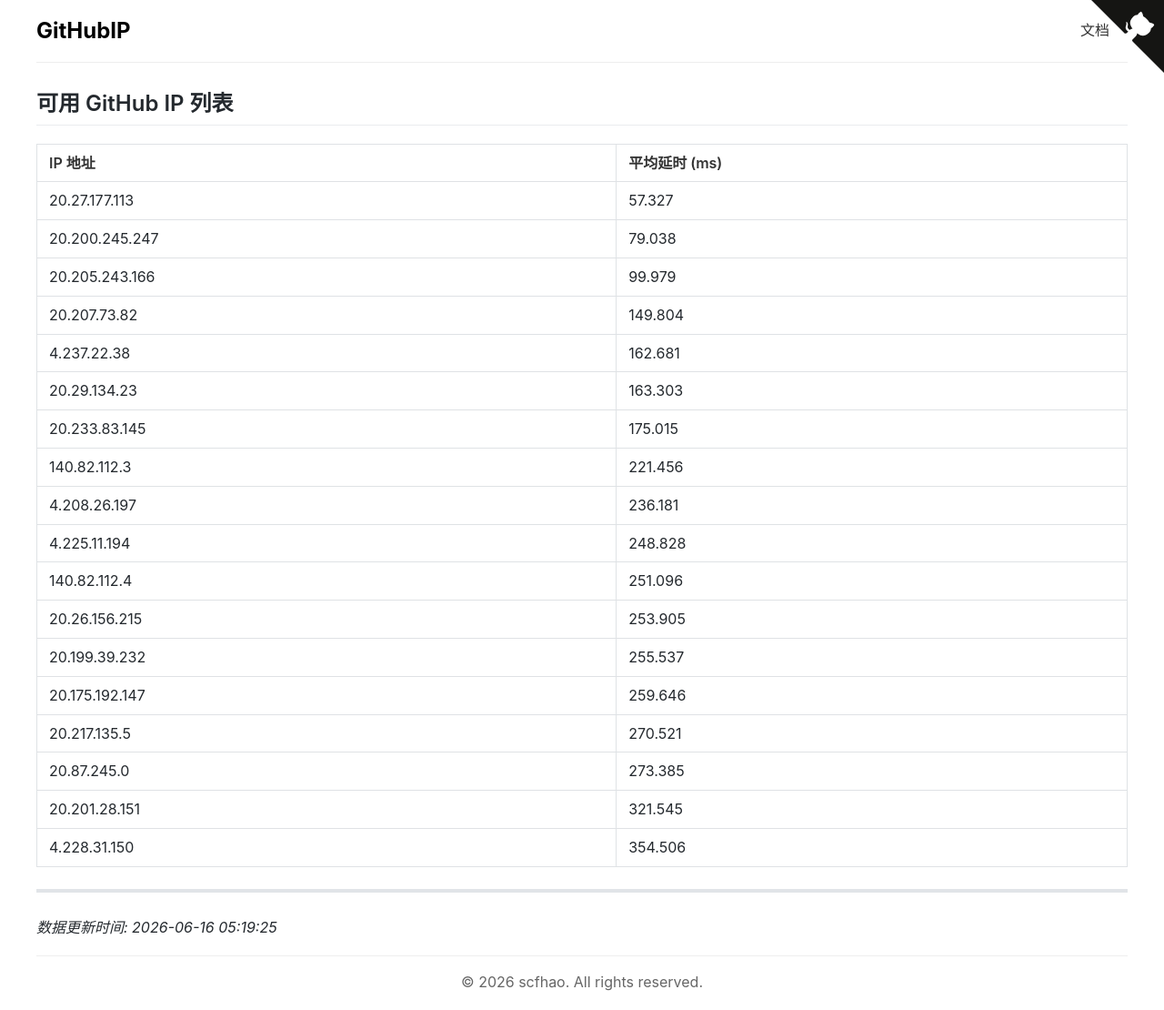
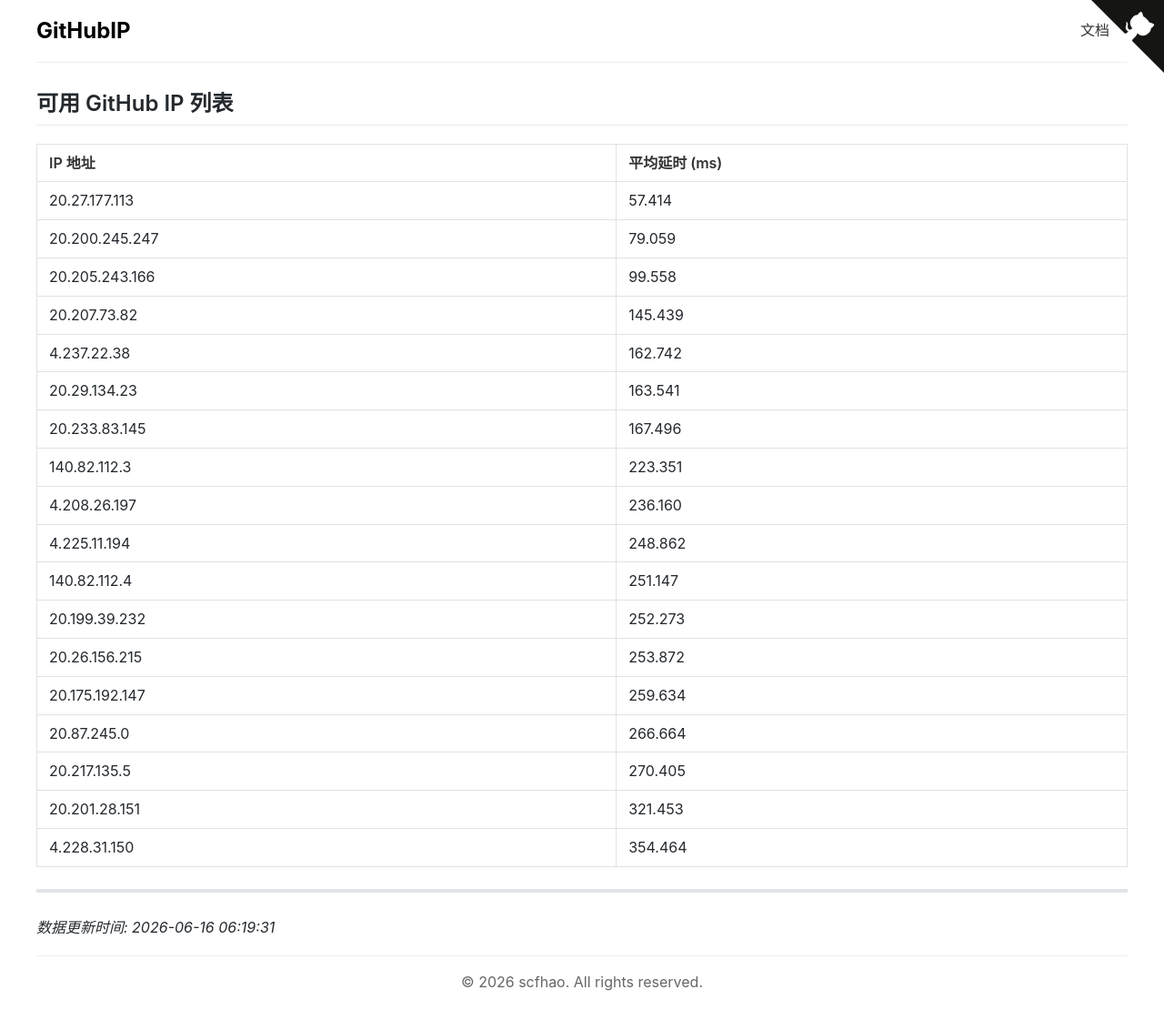
Before and after one commit to scfhao/GitHubIP, a Jekyll site: the page built from index.md, in a window 1280 px wide. Shown: the whole page at 91% size. Built offline with Jekyll 4.4.1, drawn with Linux system fonts in a browser that asks for light colours.

Commit message:
自动脚本执行 - 2026-06-16 06:19:32

```diff
--- a/index.md
+++ b/index.md
@@ -1,32 +1,32 @@
 ---
 layout: home
 title: GitHub IP 列表
-date: 2026-06-16 05:19:25
+date: 2026-06-16 06:19:31
 ---
 
 ## 可用 GitHub IP 列表
 
 | IP 地址 | 平均延时 (ms) |
 |---------|--------------|
-| 20.27.177.113 | 57.327 |
-| 20.200.245.247 | 79.038 |
-| 20.205.243.166 | 99.979 |
-| 20.207.73.82 | 149.804 |
-| 4.237.22.38 | 162.681 |
-| 20.29.134.23 | 163.303 |
-| 20.233.83.145 | 175.015 |
-| 140.82.112.3 | 221.456 |
-| 4.208.26.197 | 236.181 |
-| 4.225.11.194 | 248.828 |
-| 140.82.112.4 | 251.096 |
-| 20.26.156.215 | 253.905 |
-| 20.199.39.232 | 255.537 |
-| 20.175.192.147 | 259.646 |
-| 20.217.135.5 | 270.521 |
-| 20.87.245.0 | 273.385 |
-| 20.201.28.151 | 321.545 |
-| 4.228.31.150 | 354.506 |
+| 20.27.177.113 | 57.414 |
+| 20.200.245.247 | 79.059 |
+| 20.205.243.166 | 99.558 |
+| 20.207.73.82 | 145.439 |
+| 4.237.22.38 | 162.742 |
+| 20.29.134.23 | 163.541 |
+| 20.233.83.145 | 167.496 |
+| 140.82.112.3 | 223.351 |
+| 4.208.26.197 | 236.160 |
+| 4.225.11.194 | 248.862 |
+| 140.82.112.4 | 251.147 |
+| 20.199.39.232 | 252.273 |
+| 20.26.156.215 | 253.872 |
+| 20.175.192.147 | 259.634 |
+| 20.87.245.0 | 266.664 |
+| 20.217.135.5 | 270.405 |
+| 20.201.28.151 | 321.453 |
+| 4.228.31.150 | 354.464 |
 
 ---
 
-*数据更新时间: 2026-06-16 05:19:25*
+*数据更新时间: 2026-06-16 06:19:31*
```
